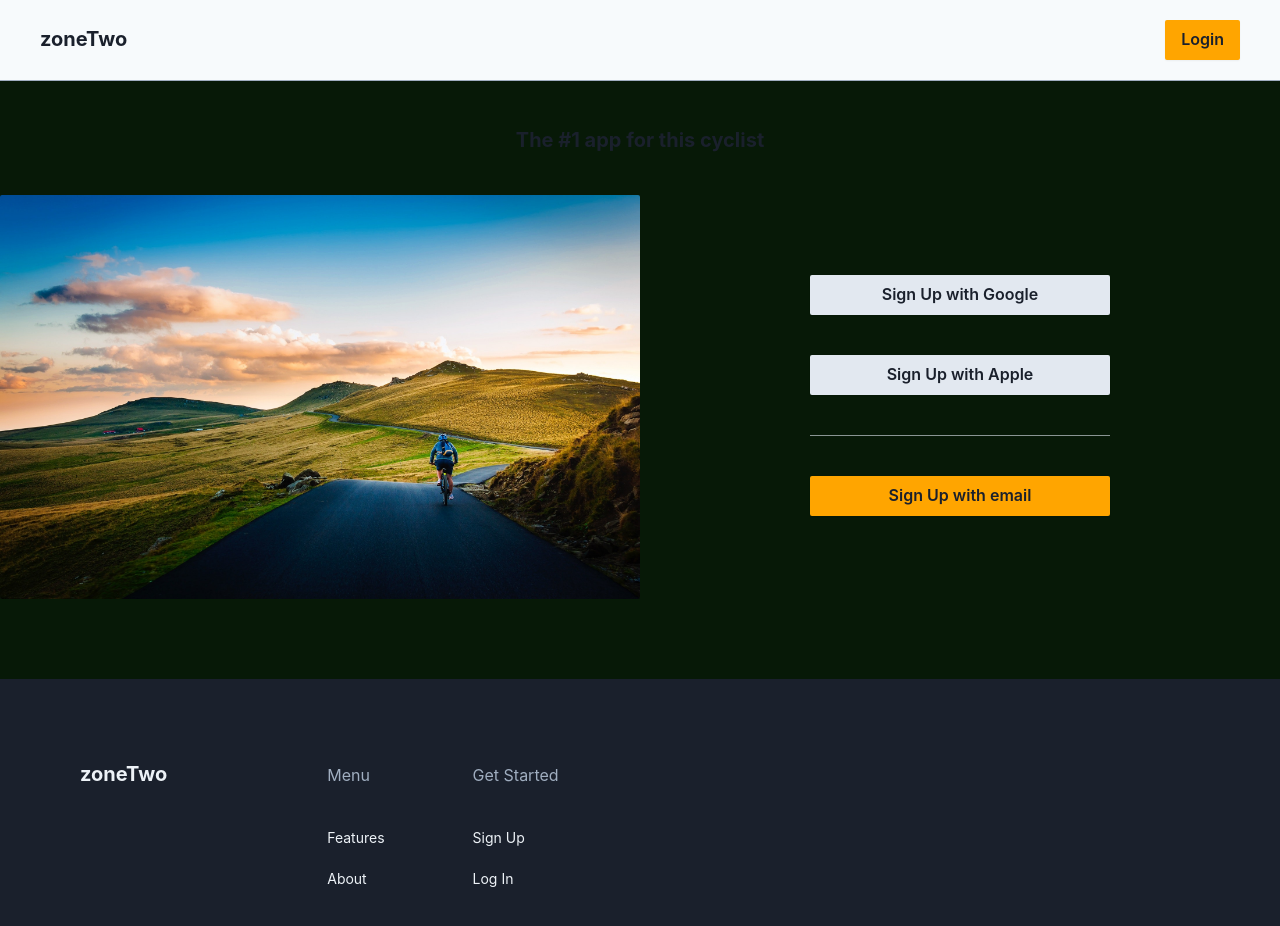
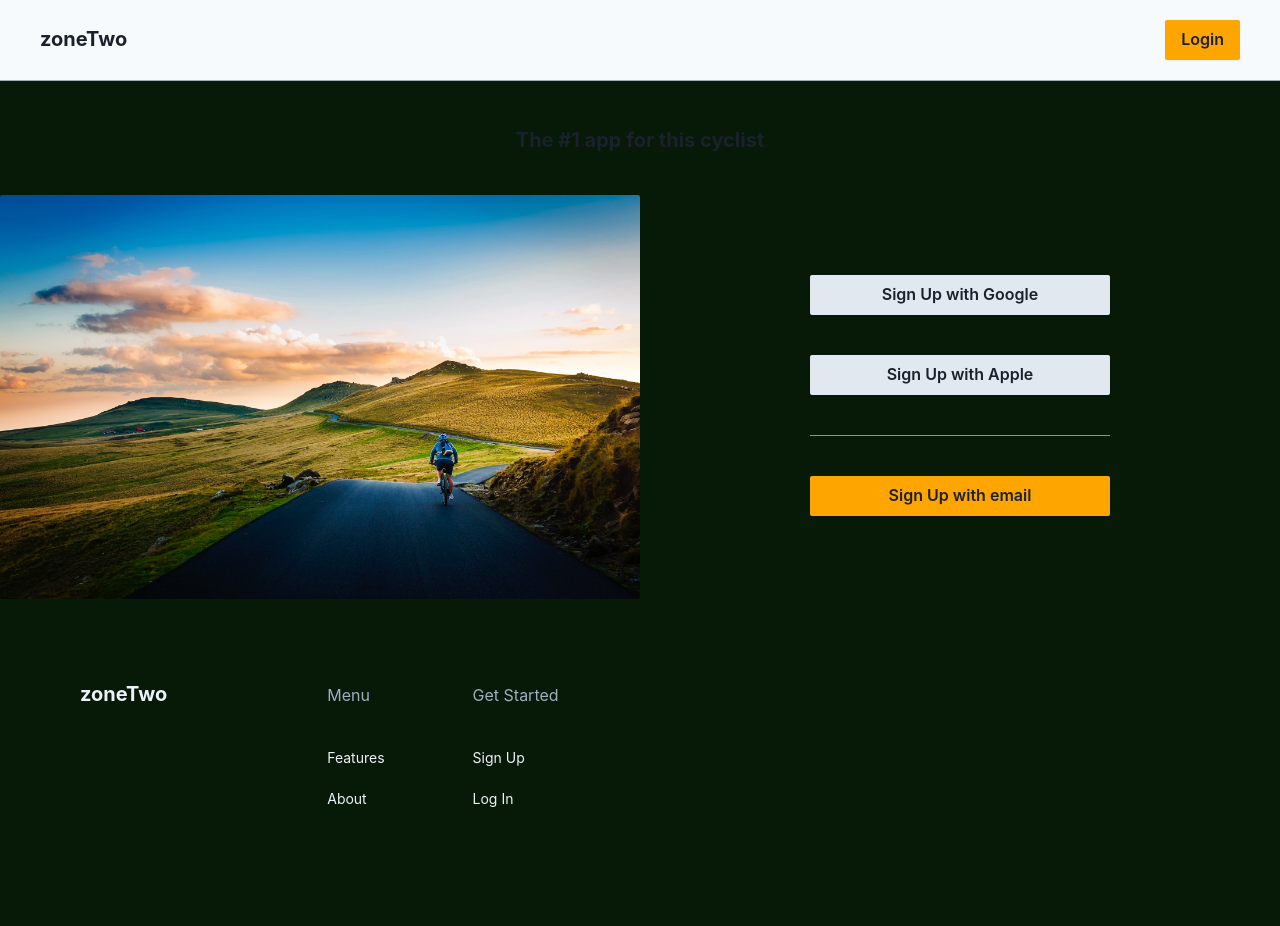
Before and after one commit to jayflan/zoneTwo, a React app: page / in a window 1280 px wide. Shown: the top 926 px of the page. Built offline with nearby package versions, Linux system fonts and the light colour scheme; no server answers.

Commit message:
updated bg color

```diff
--- a/client/_components/Footer.js
+++ b/client/_components/Footer.js
@@ -3,7 +3,7 @@ import { Box, Flex, HStack, Text } from "@chakra-ui/react";
 
 const Footer = () => {
   return(
-    <Flex as="div" h='full' mt='20' id="footer" bg="gray.800">
+    <Flex as="div" h='full' id="footer" bg="#071907">
       <Box w='150' m='20'>
         <Text as='b' fontSize='xl' textColor='gray.100'>zoneTwo</Text>
       </Box>
@@ -19,16 +19,6 @@ const Footer = () => {
           <Text mb='5' textColor='gray.100' fontSize='sm'>Log In</Text>
         </Box>
       </HStack>
-      {/* <Box mt='20' pt='1' pl='20'>
-        <Text mb='10' textColor='gray.400'>Menu</Text>
-        <Text mb='5' textColor='gray.100' fontSize='sm'>Features</Text>
-        <Text mb='5' textColor='gray.100' fontSize='sm'>About</Text>
-      </Box>
-      <Box mt='20' mb='20' ml='40' pt='1'>
-        <Text mb='10' textColor='gray.400'>Get Started</Text>
-        <Text mb='5' textColor='gray.100' fontSize='sm'>Sign Up</Text>
-        <Text mb='5' textColor='gray.100' fontSize='sm'>Log In</Text>
-      </Box> */}
     </Flex>
   );
 };
```
